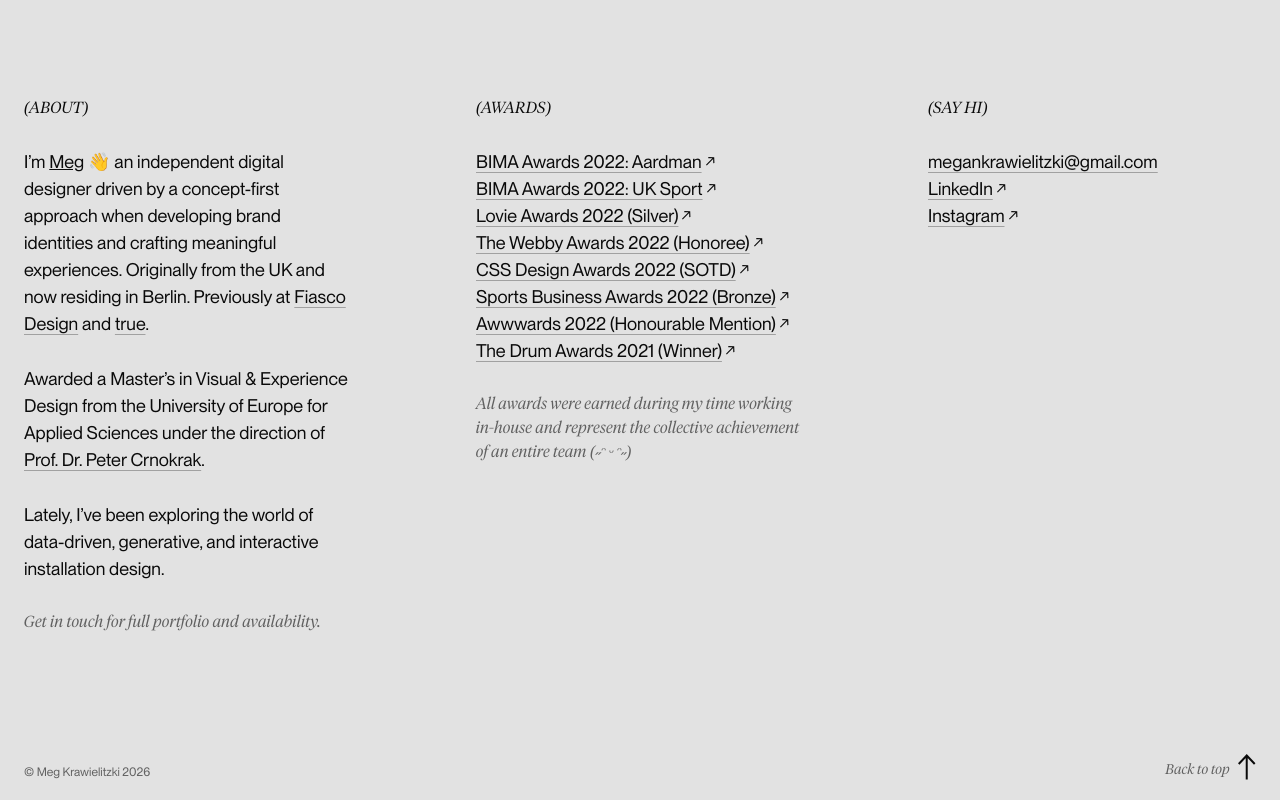
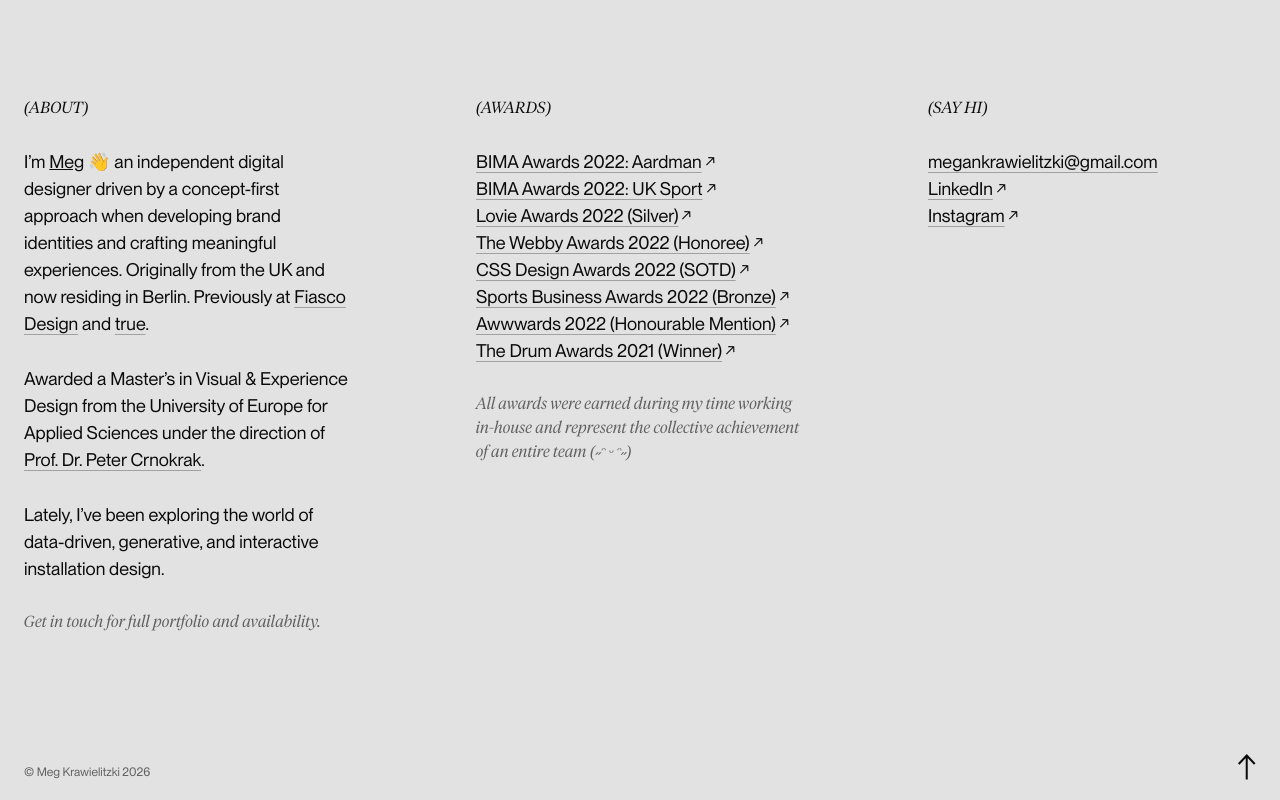
Before and after one commit to s-gas/meg-zki, a React (Vite) app: page / in a window 1280 px wide. Shown: the part 1049-1849 px from the top of the page. Built offline with nearby package versions, Linux system fonts and the light colour scheme.

Commit message:
Add hover effect for back to top button

```diff
--- a/src/components/ButtonScrollTop.jsx
+++ b/src/components/ButtonScrollTop.jsx
@@ -1,8 +1,8 @@
 import backToTop from '../utils/backToTop'
 
-const ButtonScrollTop = () => {
+const ButtonScrollTop = (props) => {
   return (
-    <button className="cursor-pointer" onClick={() => backToTop("smooth")}>
+    <button className="cursor-pointer" onClick={() => backToTop("smooth")} {...props}>
       <svg className="hover:text-ink-hover" width="18" height="26" viewBox="0 0 18 26" fill="none" xmlns="http://www.w3.org/2000/svg">
         <path d="M8.73145 1.46558V25.4656M16.7314 10.037L8.73145 1.46558L0.731445 10.037" stroke="currentColor" strokeWidth="2"/>
       </svg>
--- a/src/components/Footer.jsx
+++ b/src/components/Footer.jsx
@@ -1,12 +1,17 @@
+import { useState } from 'react'
 import ButtonScrollTop from './ButtonScrollTop'
 
 const Footer = () => {
+  const [opacity, setOpacity] = useState(0);
+
+  const opacityLevel = `opacity-${opacity}`;
+
   return (
     <div className="flex justify-between mt-30 items-end">
       <p className="text-xs text-ink/60">© Meg Krawielitzki 2026</p>
       <div className="flex items-end gap-2">
-        <p className="font-tiempos italic font-light text-sm text-ink/60">Back to top</p>
-        <ButtonScrollTop />
+        <p className={`font-tiempos italic font-light text-sm text-ink/60 ${opacityLevel}`}>Back to top</p>
+        <ButtonScrollTop onMouseEnter={() => setOpacity(100)} onMouseLeave={() => setOpacity(0)}/>
       </div>
     </div>
   )
```
